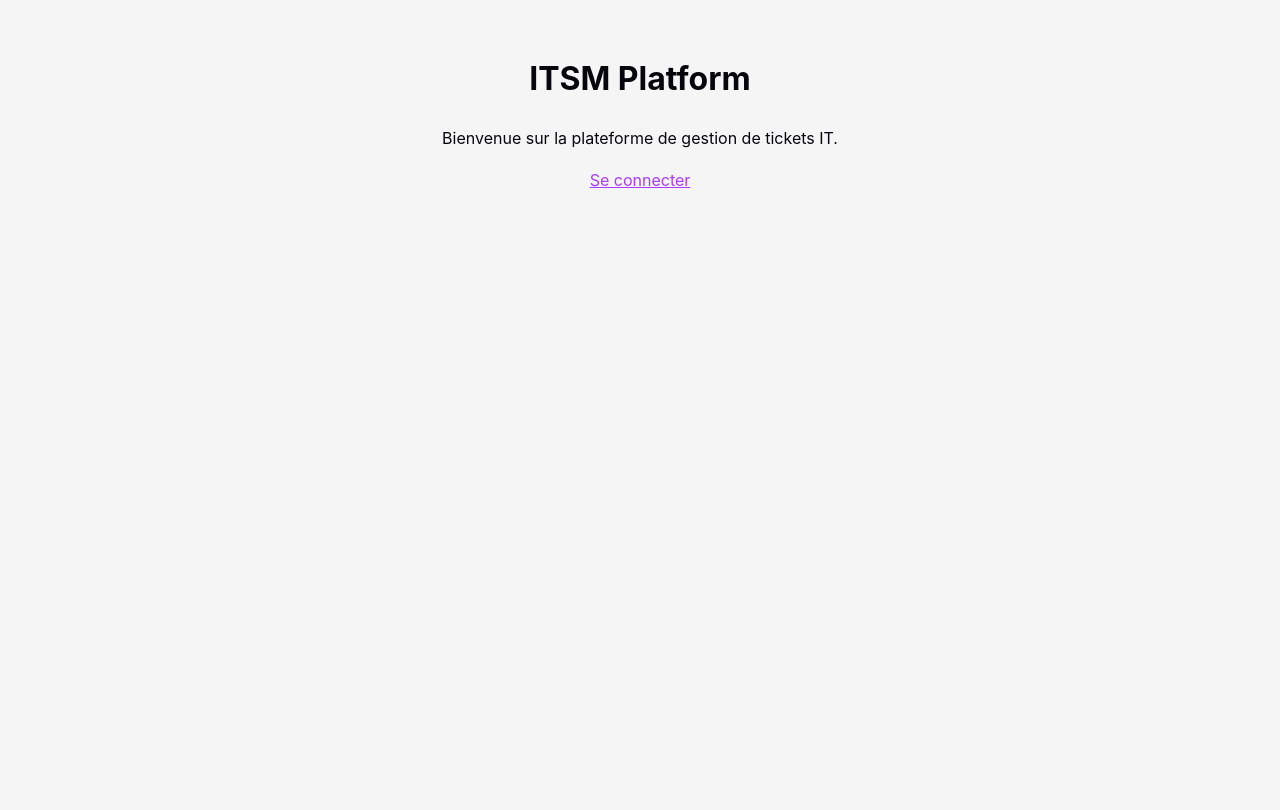
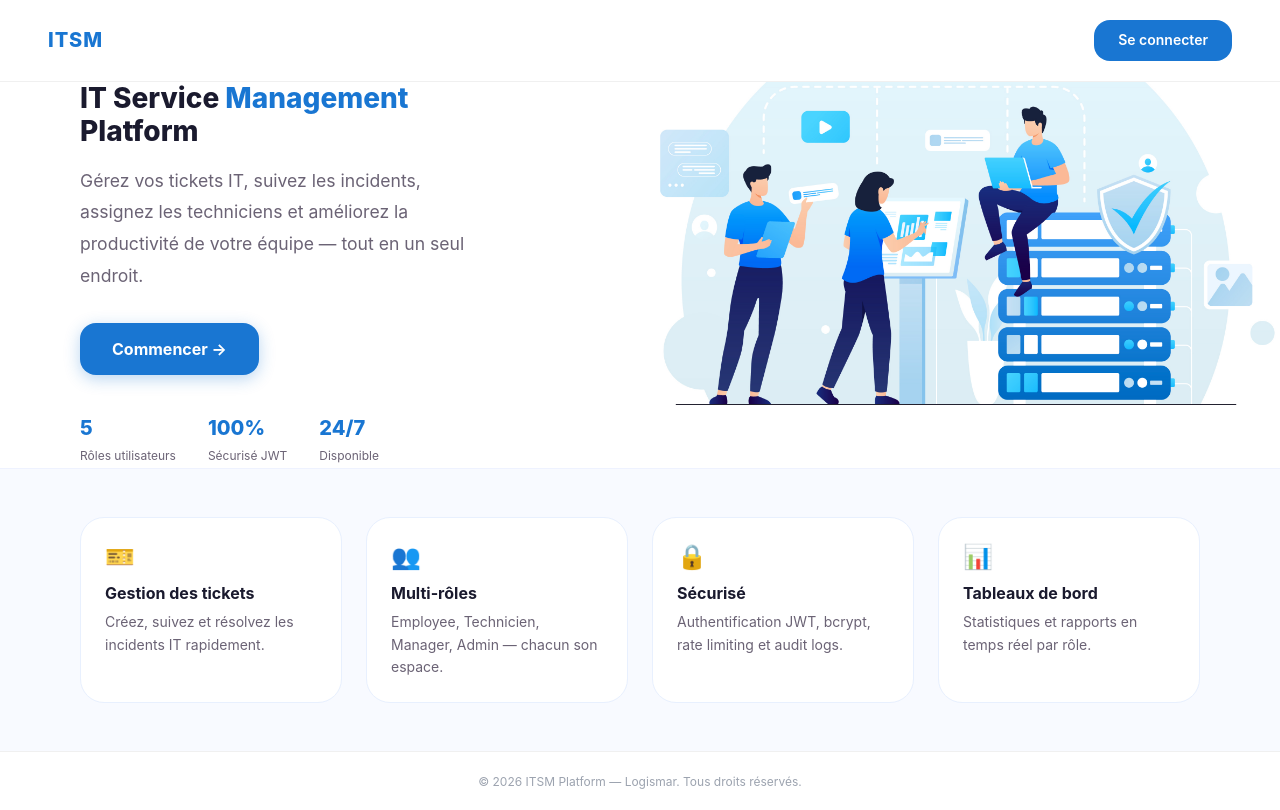
Before and after one commit to FADWA673/itsm, a React (Vite) app in the folder frontend/: page / in a window 1280 px wide. Built offline with nearby package versions, Linux system fonts and the light colour scheme.

Commit message:
feat(frontend): redesign HomePage with hero section and feature cards

```diff
--- a/frontend/src/pages/HomePage.tsx
+++ b/frontend/src/pages/HomePage.tsx
@@ -1,16 +1,219 @@
-/**
- * Page d'accueil publique.
- * Redirigera vers /dashboard après l'implémentation de l'auth (ITSM-004).
- */
+import { useNavigate } from "react-router-dom";
+import Box from "@mui/material/Box";
+import Typography from "@mui/material/Typography";
+import Button from "@mui/material/Button";
+import Paper from "@mui/material/Paper";
+import authIllustration from "../assets/auth-illustration.png";
+import { PATHS } from "../routes/paths";
+
 function HomePage() {
+  const navigate = useNavigate();
+
   return (
-    <div style={{ padding: "2rem", textAlign: "center" }}>
-      <h1>ITSM Platform</h1>
-      <p>Bienvenue sur la plateforme de gestion de tickets IT.</p>
-      <a href="/login" style={{ color: "#aa3bff" }}>
-        Se connecter
-      </a>
-    </div>
+    <Box
+      sx={{
+        minHeight: "100vh",
+        display: "flex",
+        flexDirection: "column",
+        bgcolor: "#ffffff",
+        overflow: "hidden",
+      }}
+    >
+      {/* ── Header ──────────────────────────────────────────────────── */}
+      <Box
+        sx={{
+          display: "flex",
+          alignItems: "center",
+          justifyContent: "space-between",
+          px: { xs: 3, md: 6 },
+          py: 2.5,
+          borderBottom: "1px solid #f0f0f0",
+          bgcolor: "#ffffff",
+        }}
+      >
+        <Typography
+          variant="h5"
+          sx={{ fontWeight: 800, color: "#1976D2", letterSpacing: 1 }}
+        >
+          ITSM
+        </Typography>
+
+        <Button
+          variant="contained"
+          onClick={() => navigate(PATHS.LOGIN)}
+          sx={{
+            bgcolor: "#1976D2",
+            borderRadius: 2,
+            px: 3,
+            textTransform: "none",
+            fontWeight: 600,
+            "&:hover": { bgcolor: "#1565C0" },
+          }}
+        >
+          Se connecter
+        </Button>
+      </Box>
+
+      {/* ── Hero Section ────────────────────────────────────────────── */}
+      <Box
+        sx={{
+          flex: 1,
+          display: "flex",
+          alignItems: "center",
+          position: "relative",
+          bgcolor: "#ffffff",
+          overflow: "hidden",
+        }}
+      >
+        {/* Texte gauche */}
+        <Box
+          sx={{
+            width: { xs: "100%", md: "45%" },
+            px: { xs: 4, md: 10 },
+            zIndex: 1,
+          }}
+        >
+          <Typography
+            variant="h3"
+            sx={{ fontWeight: 800, color: "#1a1a2e", mb: 2, lineHeight: 1.2 }}
+          >
+            IT Service{" "}
+            <Box component="span" sx={{ color: "#1976D2" }}>
+              Management
+            </Box>{" "}
+            Platform
+          </Typography>
+
+          <Typography
+            variant="body1"
+            sx={{ color: "#6b6375", mb: 4, lineHeight: 1.8, fontSize: "1.1rem" }}
+          >
+            Gérez vos tickets IT, suivez les incidents, assignez les techniciens
+            et améliorez la productivité de votre équipe — tout en un seul endroit.
+          </Typography>
+
+          <Box sx={{ display: "flex", gap: 2, flexWrap: "wrap" }}>
+            <Button
+              variant="contained"
+              size="large"
+              onClick={() => navigate(PATHS.LOGIN)}
+              sx={{
+                bgcolor: "#1976D2",
+                borderRadius: 2,
+                px: 4,
+                py: 1.5,
+                textTransform: "none",
+                fontWeight: 700,
+                fontSize: "1rem",
+                boxShadow: "0 4px 16px rgba(25,118,210,0.3)",
+                "&:hover": { bgcolor: "#1565C0" },
+              }}
+            >
+              Commencer →
+            </Button>
+          </Box>
+
+          {/* Stats */}
+          <Box sx={{ display: "flex", gap: 4, mt: 5 }}>
+            {[
+              { value: "5", label: "Rôles utilisateurs" },
+              { value: "100%", label: "Sécurisé JWT" },
+              { value: "24/7", label: "Disponible" },
+            ].map((stat) => (
+              <Box key={stat.label}>
+                <Typography variant="h5" sx={{ fontWeight: 800, color: "#1976D2" }}>
+                  {stat.value}
+                </Typography>
+                <Typography variant="caption" sx={{ color: "#6b6375" }}>
+                  {stat.label}
+                </Typography>
+              </Box>
+            ))}
+          </Box>
+        </Box>
+
+        {/* Illustration droite */}
+        <Box
+          component="img"
+          src={authIllustration}
+          alt="ITSM Platform"
+          sx={{
+            display: { xs: "none", md: "block" },
+            position: "absolute",
+            right: "-2%",
+            bottom: 0,
+            width: "58%",
+            maxWidth: 700,
+            objectFit: "contain",
+          }}
+        />
+      </Box>
+
+      {/* ── Features cards ──────────────────────────────────────────── */}
+      <Box
+        sx={{
+          px: { xs: 3, md: 10 },
+          py: 6,
+          bgcolor: "#f8faff",
+          borderTop: "1px solid #eef2ff",
+        }}
+      >
+        <Box
+          sx={{
+            display: "grid",
+            gridTemplateColumns: { xs: "1fr", sm: "1fr 1fr", md: "1fr 1fr 1fr 1fr" },
+            gap: 3,
+          }}
+        >
+          {[
+            { icon: "🎫", title: "Gestion des tickets", desc: "Créez, suivez et résolvez les incidents IT rapidement." },
+            { icon: "👥", title: "Multi-rôles", desc: "Employee, Technicien, Manager, Admin — chacun son espace." },
+            { icon: "🔒", title: "Sécurisé", desc: "Authentification JWT, bcrypt, rate limiting et audit logs." },
+            { icon: "📊", title: "Tableaux de bord", desc: "Statistiques et rapports en temps réel par rôle." },
+          ].map((feature) => (
+            <Paper
+              key={feature.title}
+              elevation={0}
+              sx={{
+                p: 3,
+                borderRadius: 3,
+                border: "1px solid #e8f0fe",
+                bgcolor: "#ffffff",
+                transition: "transform 0.2s, box-shadow 0.2s",
+                "&:hover": {
+                  transform: "translateY(-4px)",
+                  boxShadow: "0 8px 24px rgba(25,118,210,0.12)",
+                },
+              }}
+            >
+              <Typography variant="h4" sx={{ mb: 1 }}>
+                {feature.icon}
+              </Typography>
+              <Typography variant="subtitle1" sx={{ fontWeight: 700, color: "#1a1a2e", mb: 0.5 }}>
+                {feature.title}
+              </Typography>
+              <Typography variant="body2" sx={{ color: "#6b6375", lineHeight: 1.6 }}>
+                {feature.desc}
+              </Typography>
+            </Paper>
+          ))}
+        </Box>
+      </Box>
+
+      {/* ── Footer ──────────────────────────────────────────────────── */}
+      <Box
+        sx={{
+          py: 2,
+          textAlign: "center",
+          borderTop: "1px solid #f0f0f0",
+          bgcolor: "#ffffff",
+        }}
+      >
+        <Typography variant="caption" sx={{ color: "#9ca3af" }}>
+          © 2026 ITSM Platform — Logismar. Tous droits réservés.
+        </Typography>
+      </Box>
+    </Box>
   );
 }
 
```
